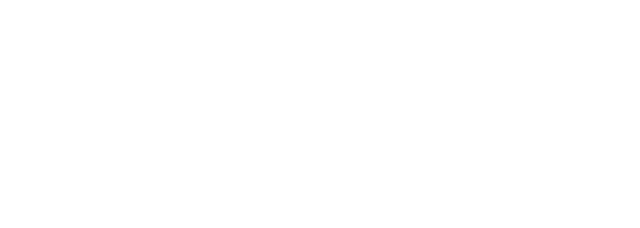
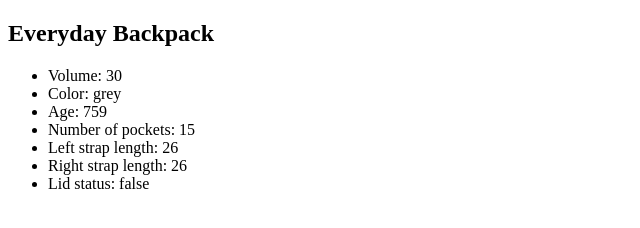
Before and after one commit to kazamzahedi/JavaScript-learning, a plain HTML site: page index.html in a window 1280 px wide. Shown: the whole page, without its empty margins (0-640 px from the left). Drawn offline with Linux system fonts and the light colour scheme.

Commit message:
create new Object and create html in javascript

```diff
--- a/Backpack.js
+++ b/Backpack.js
@@ -14,7 +14,8 @@
       pocketNum,
       strapLengthL,
       strapLengthR,
-      lidOpen
+      lidOpen,
+      dateAcquired
     ) {
       // Define properties:
       this.name = name;
@@ -26,6 +27,7 @@
         right: strapLengthR,
       };
       this.lidOpen = lidOpen;
+      this.dateAcquired = dateAcquired;
     }
     // Add methods like normal functions:
     toggleLid(lidStatus) {
@@ -35,6 +37,13 @@
       this.strapLength.left = lengthLeft;
       this.strapLength.right = lengthRight;
     }
+    backpackAge() {
+      let now = new Date();
+      let acquired = new Date(this.dateAcquired);
+      let elapsed = now - acquired; //elapsed time in seconds
+      let daysSinceAcquired = Math.floor(elapsed / (1000 *3600 * 24));
+      return daysSinceAcquired;
+    }
   }
 
   export default Backpack;
--- /dev/null
+++ b/Book.js
@@ -0,0 +1,25 @@
+class Book {
+    constructor(
+        title,
+        auther,
+        pubYear,
+        pageNumber,
+        currentPage,
+        readStatus
+    ) {
+        this.title = title;
+        this.auther = auther;
+        this.pubYear = pubYear;
+        this.pageNumber = pageNumber;
+        this.currentPage = currentPage;
+        this.readStatus =readStatus;
+    }
+    updateCurrentPage(newCurrentPage) {
+        this.currentPage = newCurrentPage;
+    }
+    updateReadStatus(newReadStatus) {
+        this.readStatus = newReadStatus;
+    }
+}
+
+export default Book;
--- a/index.html
+++ b/index.html
@@ -5,7 +5,10 @@
     <meta name="viewport" content="width=device-width, initial-scale=1.0" />
     <title>Classes</title>
     <script type="module" src="Backpack.js"></script>
+    <script type="module" src="Book.js"></script>
     <script type="module" src="script.js"></script>
   </head>
-  <body></body>
+  <body>
+
+  </body>
 </html>
--- a/script.js
+++ b/script.js
@@ -3,6 +3,7 @@
  * @link https://developer.mozilla.org/en-US/docs/Web/JavaScript/Reference/Classes
  */
  import Backpack from "./Backpack.js";
+ import Book from "./Book.js";
 
  const everydayPack = new Backpack(
    "Everyday Backpack",
@@ -11,9 +12,73 @@
    15,
    26,
    26,
-   false
+   false,
+   "December 5, 2019 15:00:00 PST"
  );
+
+ const content = `
+ <main>
+ <article>
+   <h1>${everydayPack.name}</h1>
+   <ul>
+     <li>Volume: ${everydayPack.volume}</li>
+     <li>Color: ${everydayPack.color}</li>
+     <li>Age: ${everydayPack.backpackAge()}</li>
+     <li>Number of pockets: ${everydayPack.pocketNum}</li>
+     <li>Left strap length: ${everydayPack.strapLength.left}</li>
+     <li>Right strap length: ${everydayPack.strapLength.right}</li>
+     <li>Lid status: ${everydayPack.lidOpen}</li>
+   </ul>
+ </article>
+</main>
+ `;
+ document.body.innerHTML = content;
 
   console.log("The everydayPack object:", everydayPack);
   console.log("The pocketNum value:", everydayPack.pocketNum);
   console.log(everydayPack.strapLength.left);
+  console.log("Data acquired", everydayPack.dateAcquired);
+  console.log("Days since aquired", everydayPack.backpackAge());
+
+
+
+// Book param order : title, author, ISBN, pubYear, pageNumber, currentPage, readStauts,
+const HezaroYekShab = new Book(
+  "The Age of HezaroYekShab",
+  "Kazam Zahedi",
+  "2021",
+  700,
+  701,
+  "Finished",
+);
+console.log(HezaroYekShab);
+
+const KaleShakh = new Book(
+  "The Age of KaleShakh",
+  "Kazam Zahedi",
+  "2020",
+  400,
+  401,
+  "Finished"
+);
+console.log(KaleShakh);
+
+const Shirberenj = new Book(
+  "The Age of Shirberenj",
+  "Kazam Zahedi",
+  "2022",
+  900,
+  901,
+  "Finished"
+);
+console.log(Shirberenj);
+
+const ShirDosh = new Book(
+  "The Age of ShirDosh",
+  "Kazam Zahedi",
+  "2023",
+  200,
+  201,
+  "Finished"
+);
+console.log(ShirDosh);
```
